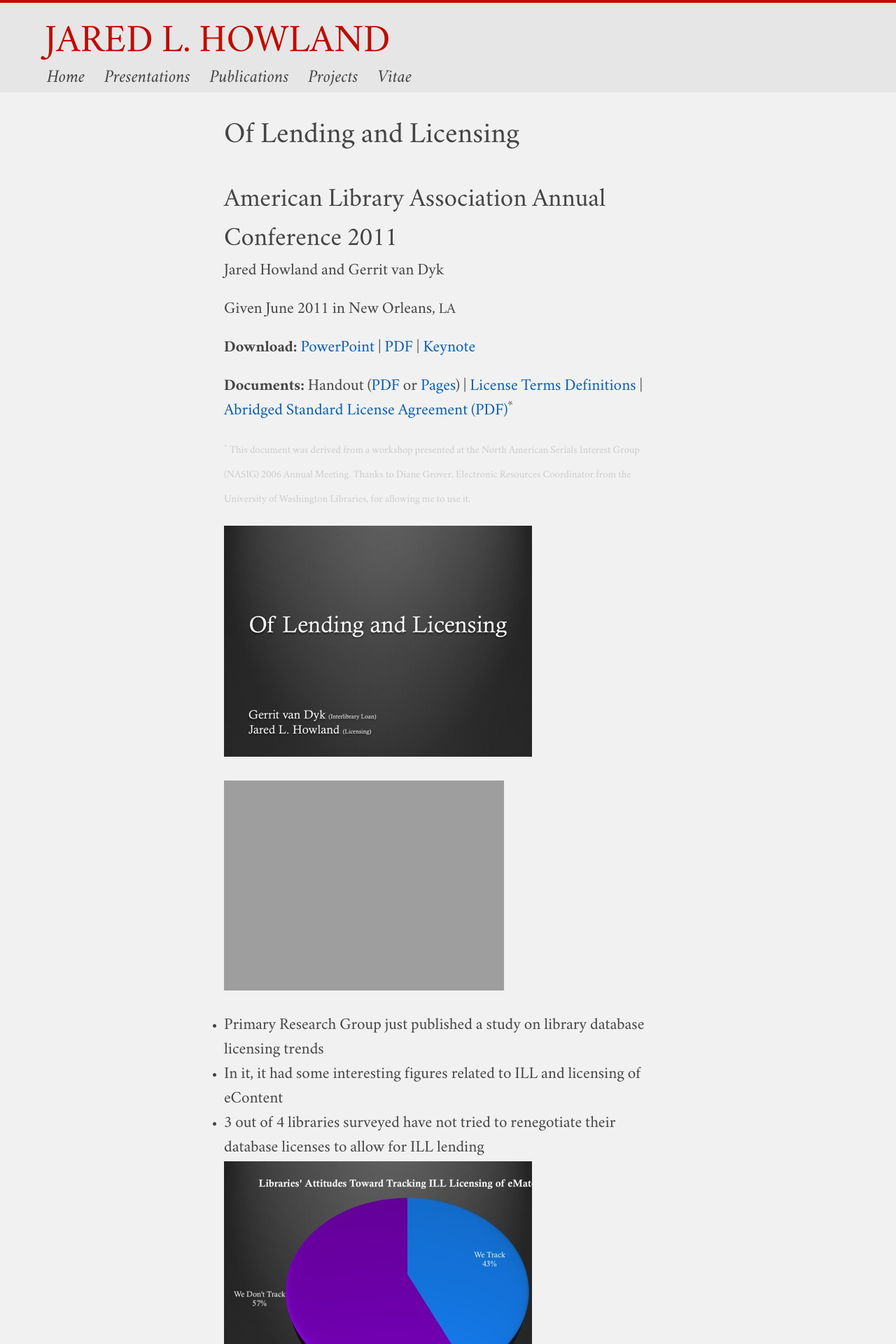
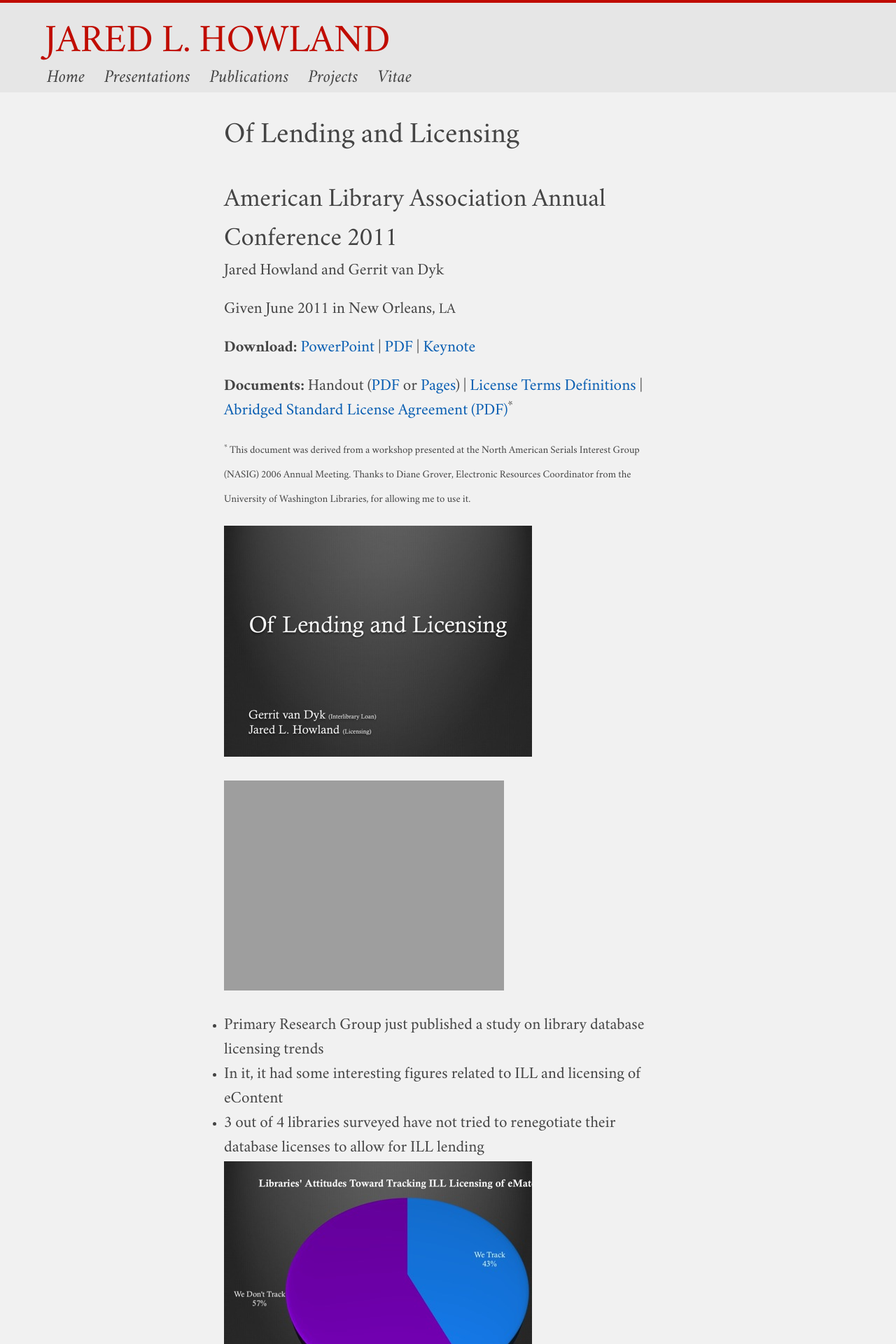
Before and after one commit to jaredhowland/jaredhowland.github.io, a Jekyll site: the page built from content/presentations/lending-licensing.md, in a window 1280 px wide. Shown: the top 1920 px of the page at 70% size. Built offline with Jekyll 4.4.1, drawn with Linux system fonts in a browser that asks for light colours.

Commit message:
Update styles.min.scss

```diff
--- a/assets/css/styles.min.scss
+++ b/assets/css/styles.min.scss
@@ -255,6 +255,10 @@ footer {
   display: none;
 }
 
+.muted {
+  color: $muted;
+}
+
 .pull-left {
   float: left;
 }
@@ -265,7 +269,6 @@ footer {
 
 .small {
   font-size: .8rem;
-  color: $muted;
 }
 
 @media screen and (min-width: 30rem) {
```
